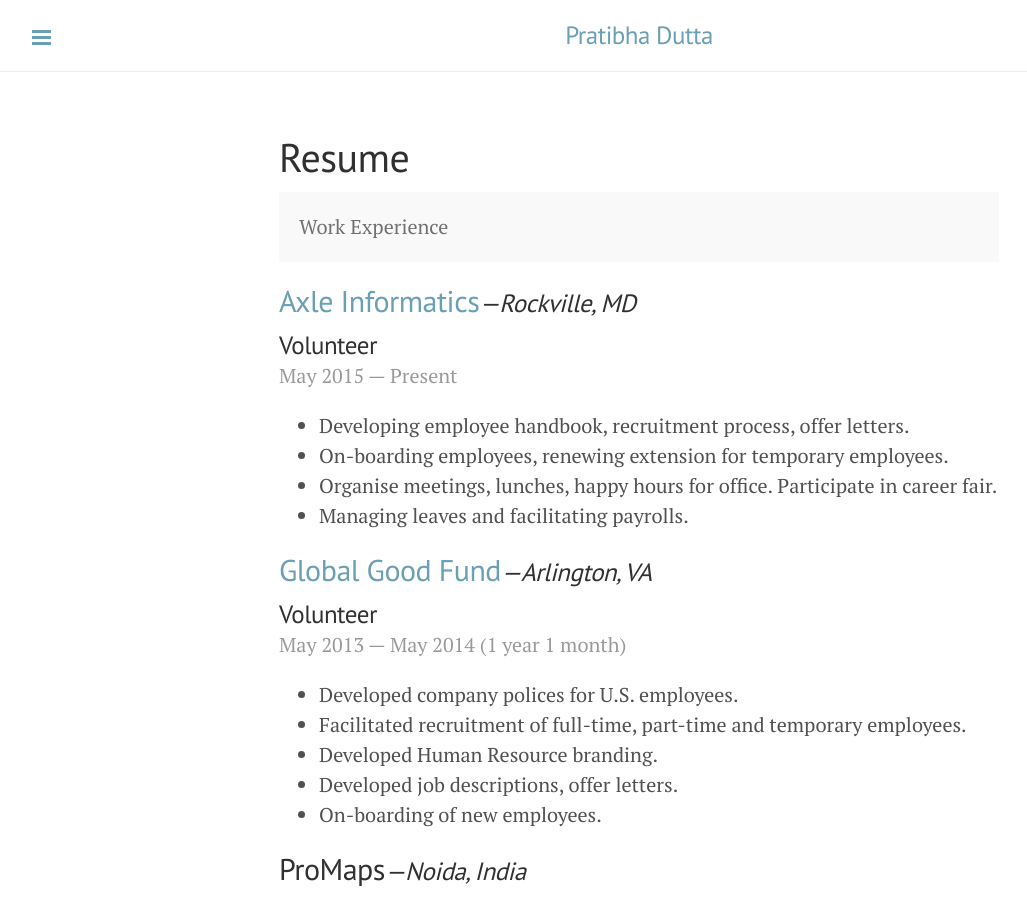
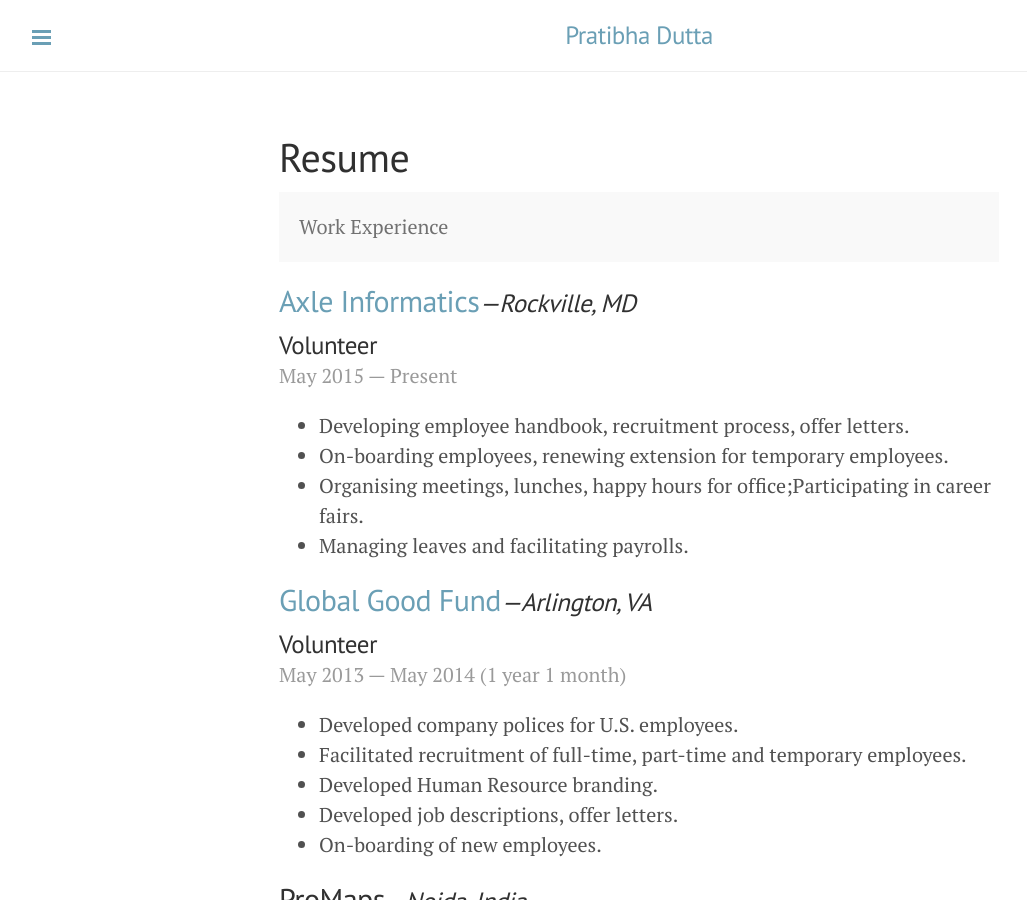
Before and after one commit to ishankapoor/pratibhadutta, a Jekyll site: the page built from resume.md, in a window 1280 px wide and 900 px high. Shown: the whole window, without its empty margins (1-1028 px from the left). Built offline with Jekyll 4.4.1, drawn with Linux system fonts in a browser that asks for light colours; Markdown is read by kramdown in place of the engine named in the settings.

Commit message:
spellings corrected in axle

```diff
--- a/resume.md
+++ b/resume.md
@@ -12,7 +12,7 @@
 
 * Developing employee handbook, recruitment process, offer letters.
 * On-boarding employees, renewing extension for temporary employees.
-* Organise meetings, lunches, happy hours for office. Participate in career fair.
+* Organising meetings, lunches, happy hours for office;Participating in career fairs.
 * Managing leaves and facilitating payrolls.
 
 <h2><a href="http://globalgoodfund.org">Global Good Fund</a><cite class="job-location">&mdash;Arlington, VA</cite></h2>
```
